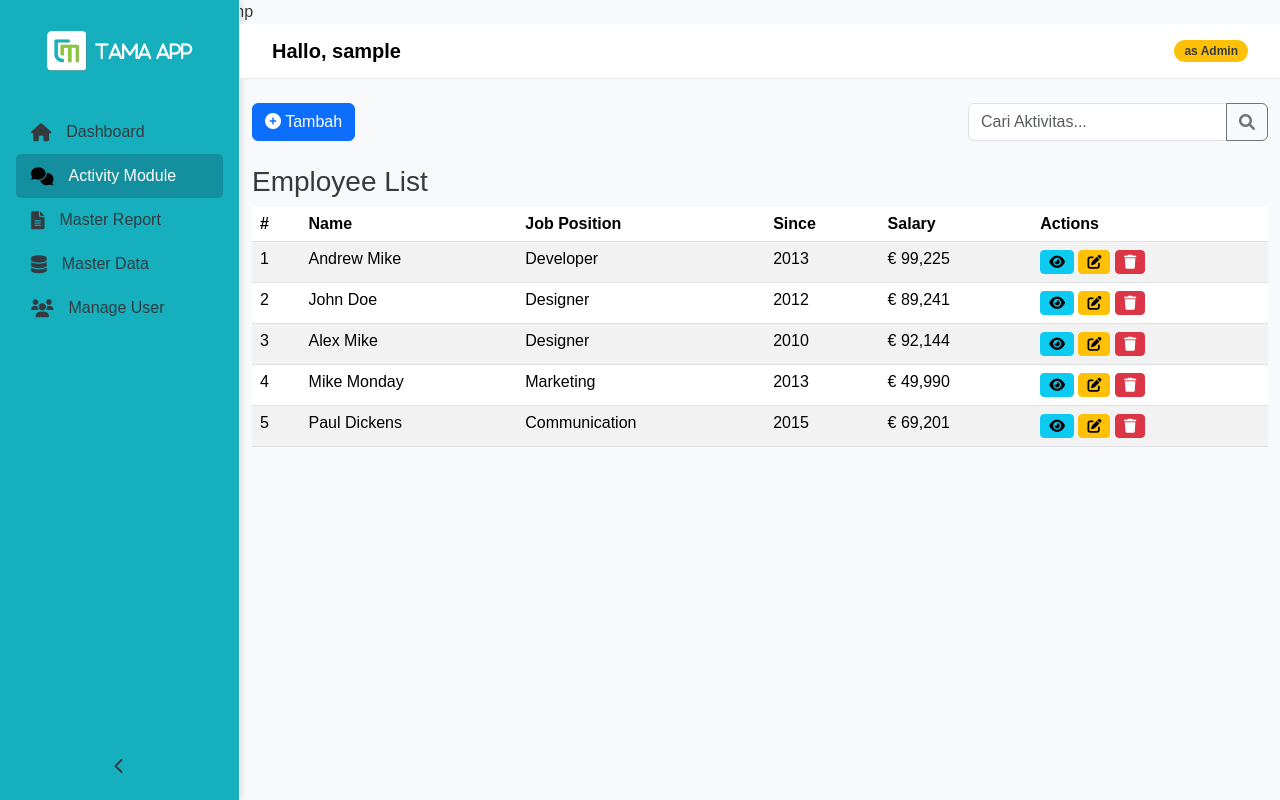
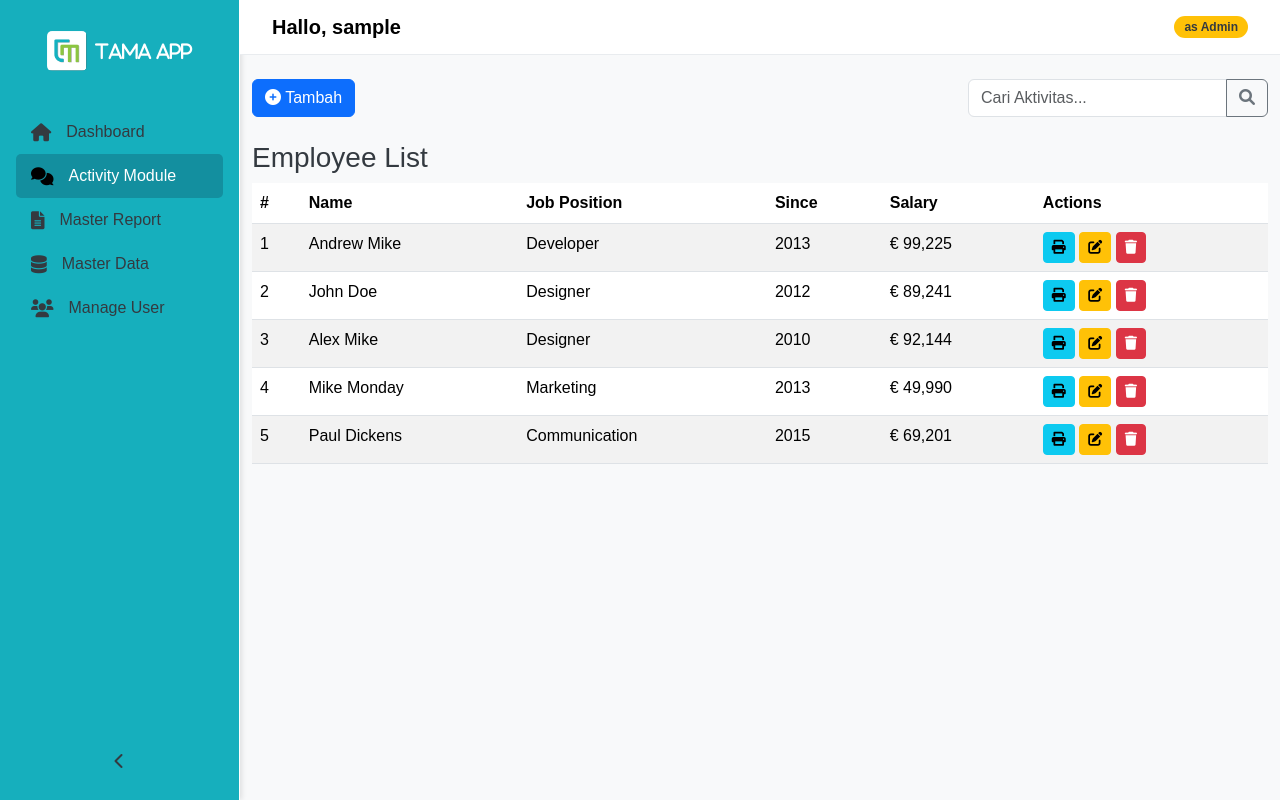
Before and after one commit to MrFuther/tamaapp, a CodeIgniter app: page /tamaapp/activity in a window 1280 px wide. Run offline with CodeIgniter, Linux system fonts and the light colour scheme; the visitor is signed in with stand-in values (Sample User, id 1).

Commit message:
perbaikan tampilan

```diff
--- a/application/controllers/Activity.php
+++ b/application/controllers/Activity.php
@@ -1,4 +1,3 @@
-// application/controllers/Activity.php
 <?php
 defined('BASEPATH') OR exit('No direct script access allowed');
 
--- a/application/controllers/Data.php
+++ b/application/controllers/Data.php
@@ -1,4 +1,4 @@
-// application/controllers/Data.php
+
 <?php
 defined('BASEPATH') OR exit('No direct script access allowed');
 
--- a/application/controllers/ManageUser.php
+++ b/application/controllers/ManageUser.php
@@ -1,4 +1,4 @@
-// application/controllers/ManageUser.php
+
 <?php
 defined('BASEPATH') OR exit('No direct script access allowed');
 
--- a/application/controllers/Report.php
+++ b/application/controllers/Report.php
@@ -1,4 +1,3 @@
-// application/controllers/Report.php
 <?php
 defined('BASEPATH') OR exit('No direct script access allowed');
 
--- a/application/views/dashboard/activity.php
+++ b/application/views/dashboard/activity.php
@@ -101,7 +101,7 @@
                     <td>2013</td>
                     <td>€ 99,225</td>
                     <td>
-                        <button class="btn btn-info btn-sm"><i class="fas fa-eye"></i></button>
+                        <button class="btn btn-info btn-sm"><i class="fa fa-print" aria-hidden="true"></i></button>
                         <button class="btn btn-warning btn-sm"><i class="fas fa-edit"></i></button>
                         <button class="btn btn-danger btn-sm"><i class="fas fa-trash"></i></button>
                     </td>
@@ -113,7 +113,7 @@
                     <td>2012</td>
                     <td>€ 89,241</td>
                     <td>
-                        <button class="btn btn-info btn-sm"><i class="fas fa-eye"></i></button>
+                        <button class="btn btn-info btn-sm"><i class="fa fa-print" aria-hidden="true"></i></button>
                         <button class="btn btn-warning btn-sm"><i class="fas fa-edit"></i></button>
                         <button class="btn btn-danger btn-sm"><i class="fas fa-trash"></i></button>
                     </td>
@@ -125,7 +125,7 @@
                     <td>2010</td>
                     <td>€ 92,144</td>
                     <td>
-                        <button class="btn btn-info btn-sm"><i class="fas fa-eye"></i></button>
+                        <button class="btn btn-info btn-sm"><i class="fa fa-print" aria-hidden="true"></i></button>
                         <button class="btn btn-warning btn-sm"><i class="fas fa-edit"></i></button>
                         <button class="btn btn-danger btn-sm"><i class="fas fa-trash"></i></button>
                     </td>
@@ -137,7 +137,7 @@
                     <td>2013</td>
                     <td>€ 49,990</td>
                     <td>
-                        <button class="btn btn-info btn-sm"><i class="fas fa-eye"></i></button>
+                        <button class="btn btn-info btn-sm"><i class="fa fa-print" aria-hidden="true"></i></button>
                         <button class="btn btn-warning btn-sm"><i class="fas fa-edit"></i></button>
                         <button class="btn btn-danger btn-sm"><i class="fas fa-trash"></i></button>
                     </td>
@@ -149,7 +149,7 @@
                     <td>2015</td>
                     <td>€ 69,201</td>
                     <td>
-                        <button class="btn btn-info btn-sm"><i class="fas fa-eye"></i></button>
+                        <button class="btn btn-info btn-sm"><i class="fa fa-print" aria-hidden="true"></i></button>
                         <button class="btn btn-warning btn-sm"><i class="fas fa-edit"></i></button>
                         <button class="btn btn-danger btn-sm"><i class="fas fa-trash"></i></button>
                     </td>
```
